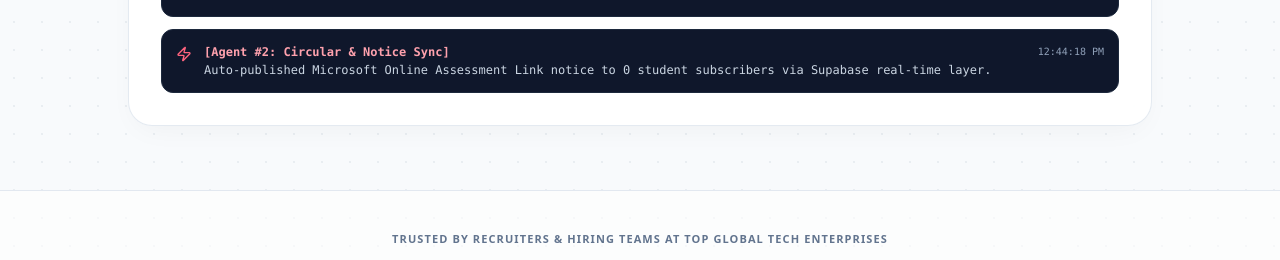
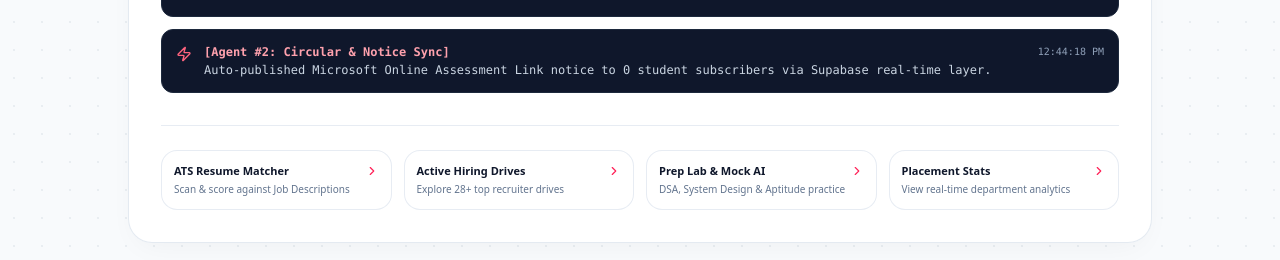
Before and after one commit to tamilselvam5884771-alt/Placement_Portal, a React (Vite) app: page / in a window 1280 px wide. Shown: the part 1000-1260 px from the top of the page. Built offline with nearby package versions, Linux system fonts and the light colour scheme; no server answers; the database is empty.

Commit message:
feat(hero): add interactive quick hub navigation grid and glowing terminal stats

```diff
--- a/src/components/HeroSection.jsx
+++ b/src/components/HeroSection.jsx
@@ -119,6 +119,53 @@ export default function HeroSection({
           </div>
         </div>
 
+        {/* Quick Hub Navigation Bar */}
+        <div className="mt-8 pt-6 border-t border-slate-200/80 dark:border-slate-800 grid grid-cols-2 sm:grid-cols-4 gap-3">
+          <button
+            onClick={() => { setActiveTab('resume-matcher'); playAudioFeedback('click'); }}
+            className="p-3 rounded-2xl bg-white/60 dark:bg-slate-900/60 border border-slate-200/80 dark:border-slate-800 hover:border-rose-500/40 text-left transition-all hover:-translate-y-0.5 group"
+          >
+            <div className="text-[11px] font-bold text-slate-900 dark:text-white flex items-center justify-between">
+              ATS Resume Matcher
+              <ChevronRight className="w-3.5 h-3.5 text-rose-500 group-hover:translate-x-0.5 transition-transform" />
+            </div>
+            <div className="text-[10px] text-slate-500 dark:text-slate-400 mt-0.5">Scan & score against Job Descriptions</div>
+          </button>
+
+          <button
+            onClick={() => { setActiveTab('drives'); playAudioFeedback('click'); }}
+            className="p-3 rounded-2xl bg-white/60 dark:bg-slate-900/60 border border-slate-200/80 dark:border-slate-800 hover:border-rose-500/40 text-left transition-all hover:-translate-y-0.5 group"
+          >
+            <div className="text-[11px] font-bold text-slate-900 dark:text-white flex items-center justify-between">
+              Active Hiring Drives
+              <ChevronRight className="w-3.5 h-3.5 text-rose-500 group-hover:translate-x-0.5 transition-transform" />
+            </div>
+            <div className="text-[10px] text-slate-500 dark:text-slate-400 mt-0.5">Explore 28+ top recruiter drives</div>
+          </button>
+
+          <button
+            onClick={() => { setActiveTab('prep'); playAudioFeedback('click'); }}
+            className="p-3 rounded-2xl bg-white/60 dark:bg-slate-900/60 border border-slate-200/80 dark:border-slate-800 hover:border-rose-500/40 text-left transition-all hover:-translate-y-0.5 group"
+          >
+            <div className="text-[11px] font-bold text-slate-900 dark:text-white flex items-center justify-between">
+              Prep Lab & Mock AI
+              <ChevronRight className="w-3.5 h-3.5 text-rose-500 group-hover:translate-x-0.5 transition-transform" />
+            </div>
+            <div className="text-[10px] text-slate-500 dark:text-slate-400 mt-0.5">DSA, System Design & Aptitude practice</div>
+          </button>
+
+          <button
+            onClick={() => { setActiveTab('placements'); playAudioFeedback('click'); }}
+            className="p-3 rounded-2xl bg-white/60 dark:bg-slate-900/60 border border-slate-200/80 dark:border-slate-800 hover:border-rose-500/40 text-left transition-all hover:-translate-y-0.5 group"
+          >
+            <div className="text-[11px] font-bold text-slate-900 dark:text-white flex items-center justify-between">
+              Placement Stats
+              <ChevronRight className="w-3.5 h-3.5 text-rose-500 group-hover:translate-x-0.5 transition-transform" />
+            </div>
+            <div className="text-[10px] text-slate-500 dark:text-slate-400 mt-0.5">View real-time department analytics</div>
+          </button>
+        </div>
+
       </div>
     </section>
   );
```
